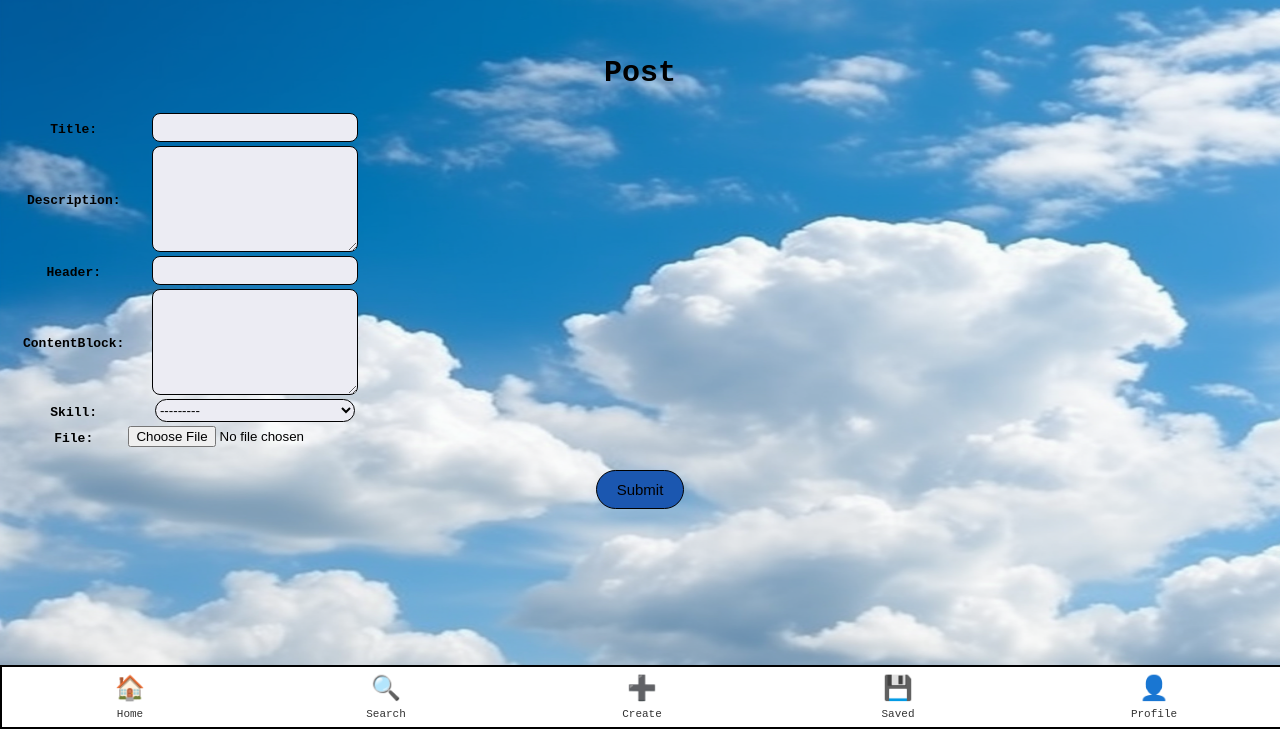
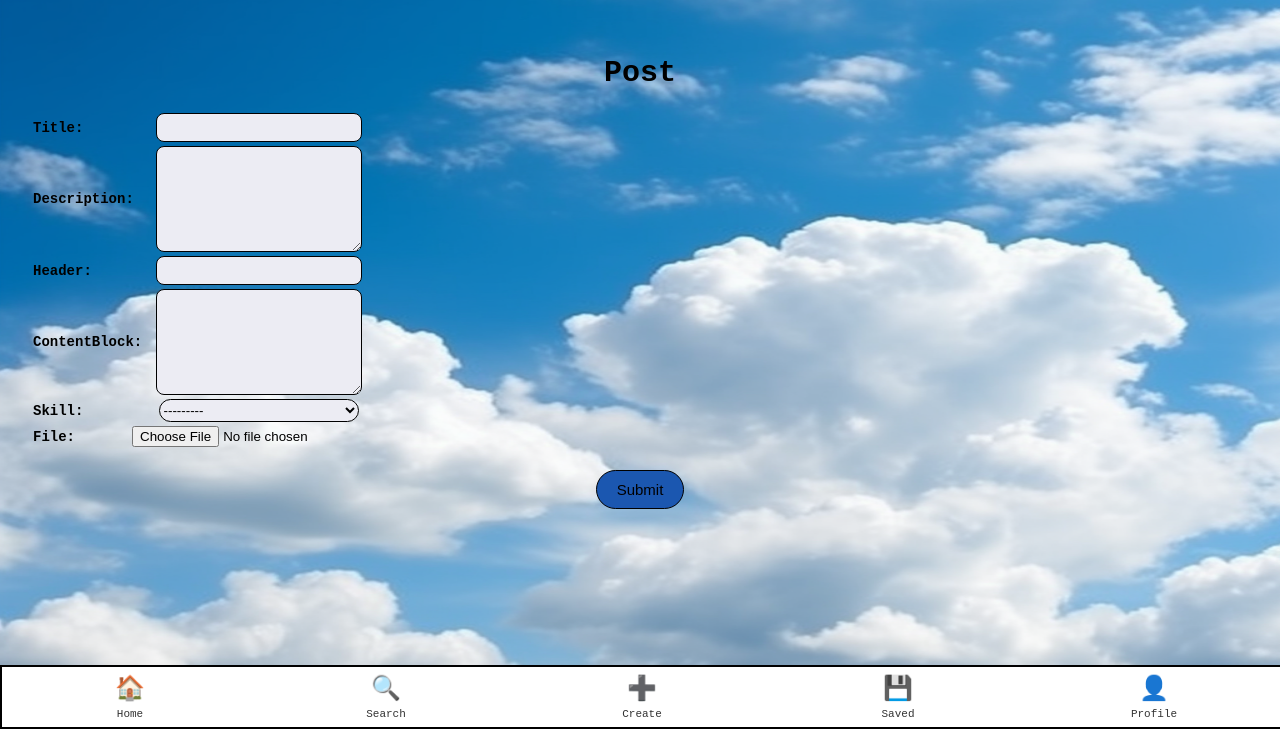
Before and after one commit to elonner/zeeply, a Django app: page /posts/create/ in a window 1280 px wide. Shown: the part 71-800 px from the top of the page. Run offline with Django 4.2, Linux system fonts and the light colour scheme; the visitor is signed in with stand-in values (Sample User, id 1); data that the repository does not hold is empty; parts of the project's set-up code (start-up, migrations or seed data) failed here and were passed over; some web fonts are replaced.

Commit message:
Update to Post_List CSS & HTML

```diff
--- a/main_app/static/css/style.css
+++ b/main_app/static/css/style.css
@@ -108,7 +108,7 @@ li {
 li h2 {
   font-family: 'Courier New', sans-serif;
   color: rgba(0,0,0,1);
-  font-size: 18px;
+  font-size: 18.5px;
   margin-bottom: 5px;
   font-weight: bold;
 }
@@ -370,12 +370,16 @@ textarea {
 /* CSS for labels */
 
 label {
+  display: flex;
+  justify-content: flex-start;
   font-family: 'Courier New', sans-serif;
   width: 50px;
   color: rgba(0,0,0,1);
-  font-size: 13px;
+  font-size: 14px;
   opacity: 1;
-  margin-left: 20px;
+  margin-left: 30px;
+  margin-right: 45px;
+  font-weight: bold;
   /* text-align: left; */
 }
 
```
